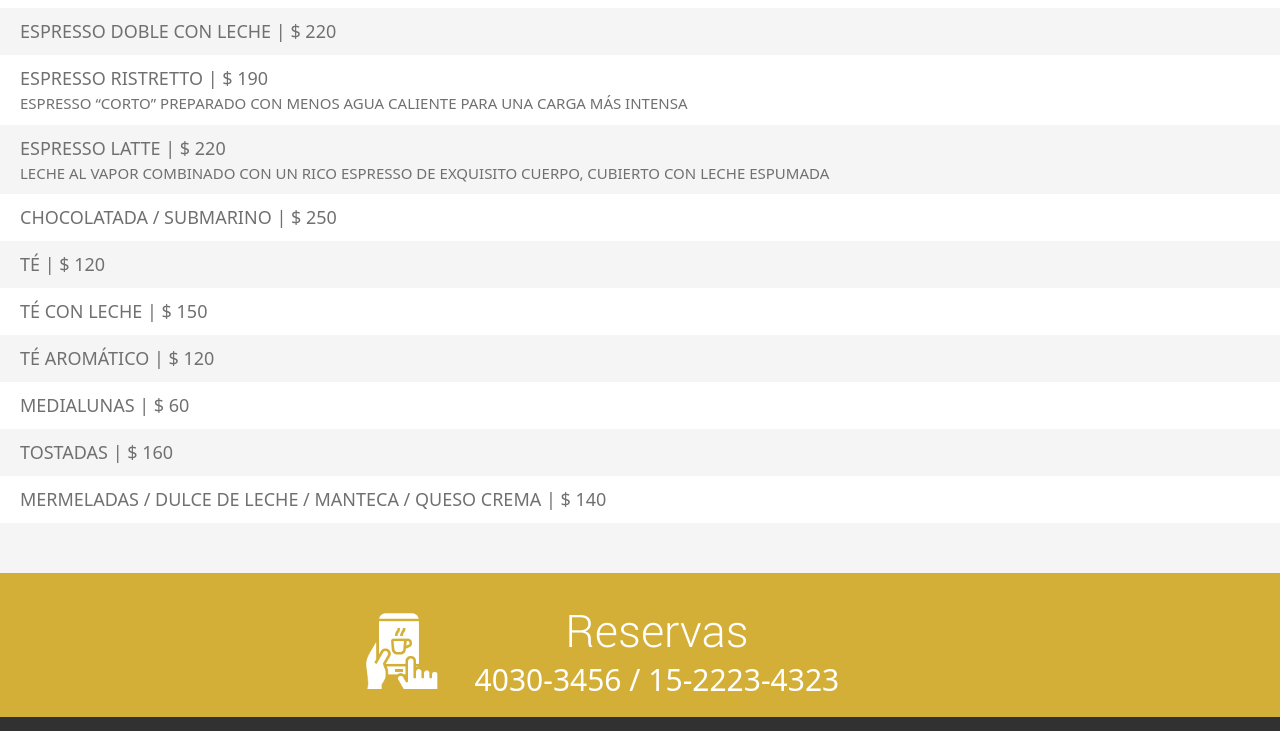
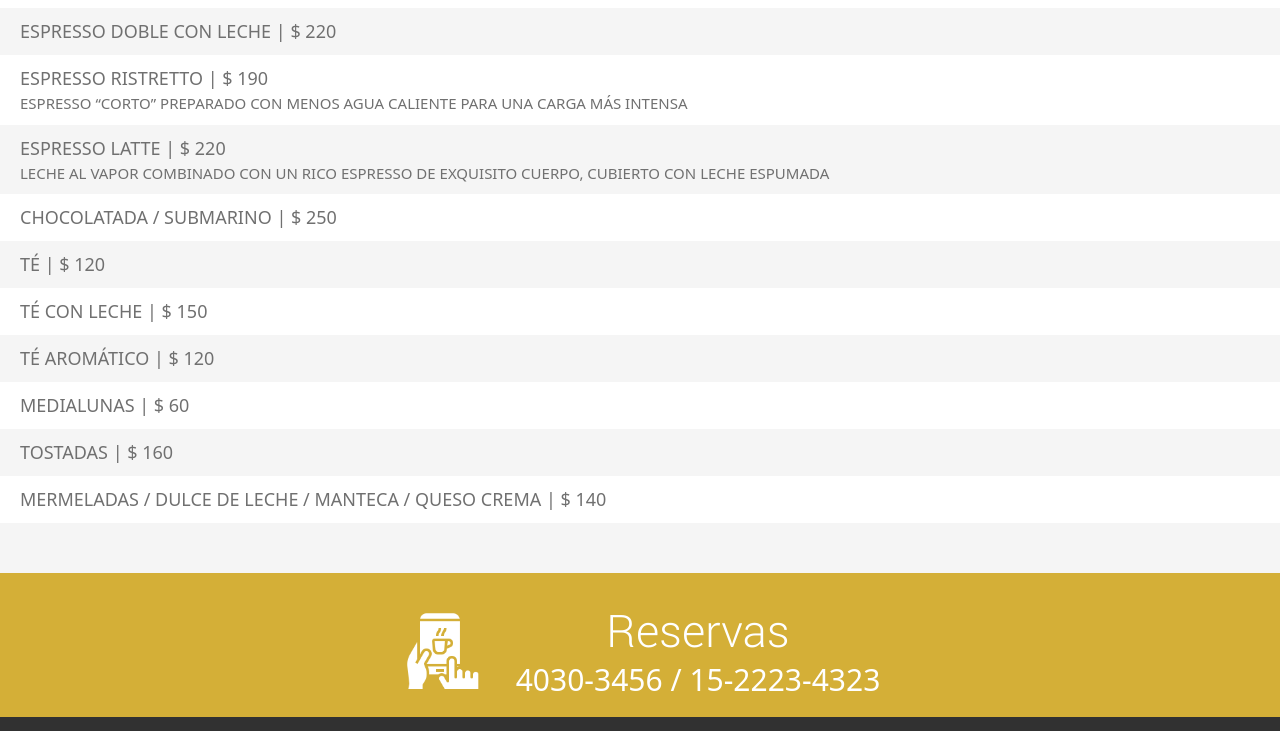
Before and after one commit to gabycisco/latrattoria, a plain HTML site: page index.html in a window 1280 px wide. Shown: the part 4809-5540 px from the top of the page. Drawn offline with nearby package versions, Linux system fonts and the light colour scheme; no server answers.

Commit message:
Se ajusta diseño de modulo contacto

```diff
--- a/include/contacto.html
+++ b/include/contacto.html
@@ -15,17 +15,17 @@
     }
 
     .contact-container-pc .left-container, .contact-container-pc .right-container{
-        width: 50%;
+
         display: flex;
         align-items: center;
     }
 
     .contact-container-pc .left-container{
-        width: 37%;
+        _width: 37%;
     }
 
     .contact-container-pc .right-container{
-        width: 63%;
+
     }
 
     .contact-container-pc h2{
@@ -110,6 +110,7 @@
     </div>
 
     <div class="contact-container-pc">
+        <div style="display: flex;">
             <div class="left-container">
                 <img src="img/icons/contact.png" alt="" width="85px" style="margin-bottom: 20px;">
             </div>
@@ -120,5 +121,6 @@
                 </div>
             </div>
         </div>
+    </div>
 
 </div>
```
Lines whose indentation alone changed are shown as unchanged.
